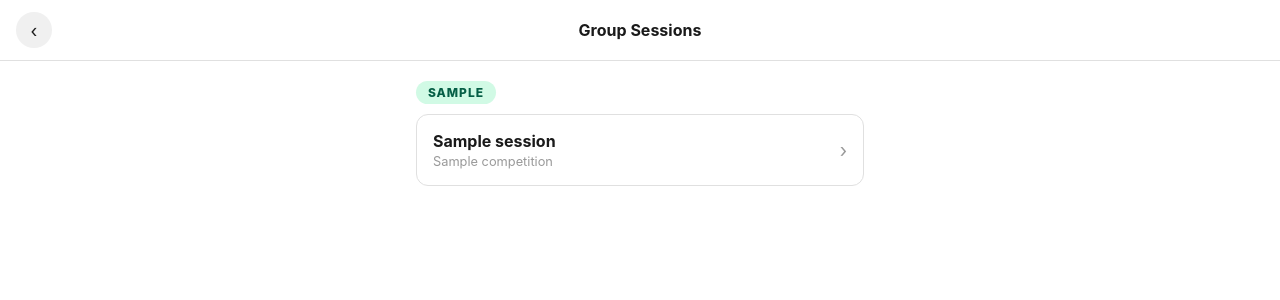
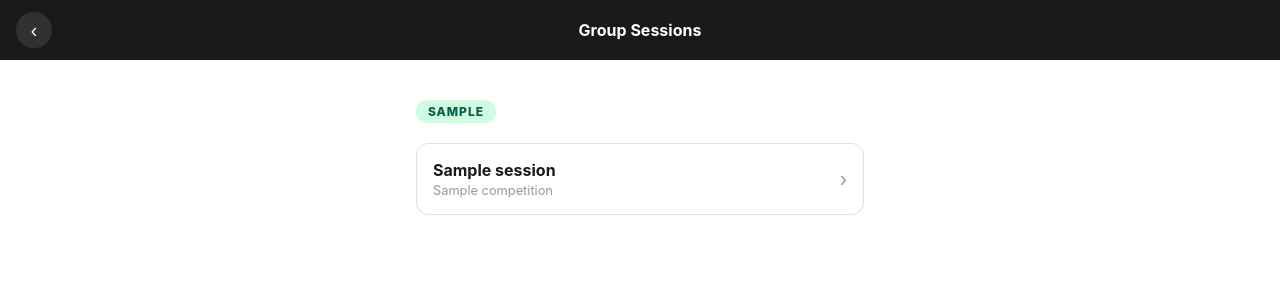
Before and after one commit to edwardbhull-netizen/optimal-fitness-tracker, a FastAPI app: template templates/group_sessions.html in a window 1280 px wide. Shown: the top 300 px of the page. Run offline with FastAPI, Linux system fonts and the light colour scheme; the template is opened without the code that fills it: most values are stand-ins (such as "Sample title", 1, 10 or a date in 2020).

Commit message:
Apply Optimal brand colours — black topbar, dark login, BURN/STRONG/HYBRID colours

```diff
--- a/static/style.css
+++ b/static/style.css
@@ -48,8 +48,7 @@ p  { line-height: 1.5; color: var(--grey-600); }
   position: sticky;
   top: 0;
   z-index: 100;
-  background: var(--white);
-  border-bottom: 1px solid var(--grey-200);
+  background: var(--black);
   padding: 12px 16px;
   display: flex;
   align-items: center;
@@ -61,6 +60,7 @@ p  { line-height: 1.5; color: var(--grey-600); }
   font-size: 1rem;
   font-weight: 700;
   text-align: center;
+  color: var(--white);
 }
 
 .back-btn {
@@ -70,11 +70,11 @@ p  { line-height: 1.5; color: var(--grey-600); }
   width: 36px;
   height: 36px;
   border: none;
-  background: var(--grey-100);
+  background: rgba(255,255,255,0.1);
   border-radius: 50%;
   cursor: pointer;
   font-size: 1.1rem;
-  color: var(--black);
+  color: var(--white);
   text-decoration: none;
   flex-shrink: 0;
 }
@@ -98,7 +98,7 @@ p  { line-height: 1.5; color: var(--grey-600); }
   justify-content: center;
   min-height: 100vh;
   padding: 24px 24px 48px;
-  background: var(--white);
+  background: var(--black);
 }
 
 .login-logo {
@@ -111,7 +111,7 @@ p  { line-height: 1.5; color: var(--grey-600); }
 .login-brand {
   font-size: 1rem;
   font-weight: 700;
-  color: var(--grey-600);
+  color: rgba(255,255,255,0.5);
   letter-spacing: 0.04em;
   text-transform: uppercase;
   margin-bottom: 32px;
@@ -306,6 +306,24 @@ p  { line-height: 1.5; color: var(--grey-600); }
 .badge-green { background: #d1fae5; color: #065f46; }
 .badge-grey { background: var(--grey-100); color: var(--grey-600); }
 .badge-day { background: var(--black); color: var(--white); }
+.badge-burn { background: #FF6B00; color: var(--white); }
+.badge-strong { background: var(--red); color: var(--white); }
+.badge-hybrid { background: #2D9B5A; color: var(--white); }
+
+/* ── Session type headers ─────────────────────────────────────────────────── */
+.session-type-header {
+  padding: 10px 14px;
+  border-radius: var(--radius-sm);
+  font-size: 0.8rem;
+  font-weight: 800;
+  letter-spacing: 0.08em;
+  text-transform: uppercase;
+  margin: 20px 0 10px;
+  color: var(--white);
+}
+.session-type-header.burn   { background: #FF6B00; }
+.session-type-header.strong { background: var(--red); }
+.session-type-header.hybrid { background: #2D9B5A; }
 
 /* ── Alert / Error ────────────────────────────────────────────────────────── */
 .alert {
```
